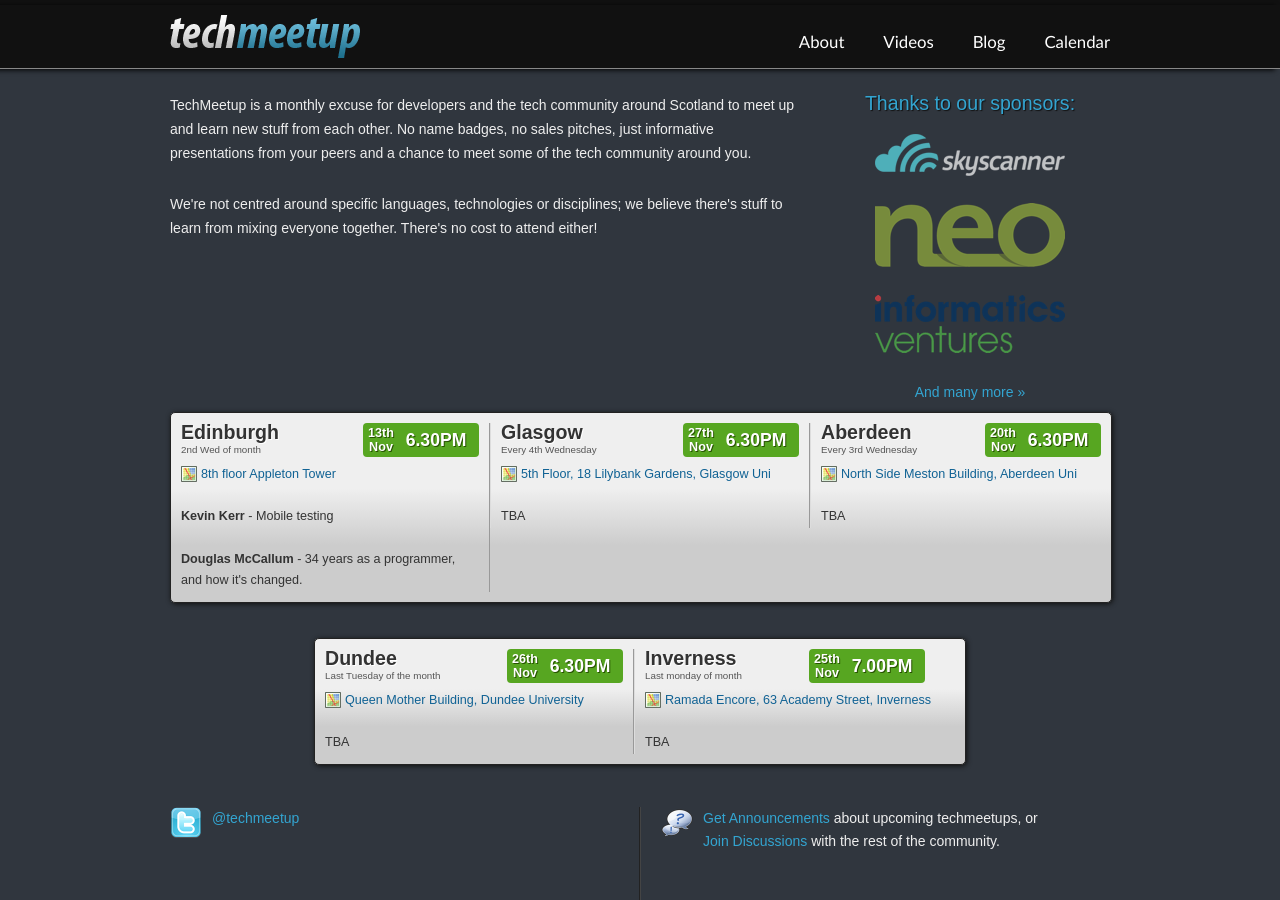
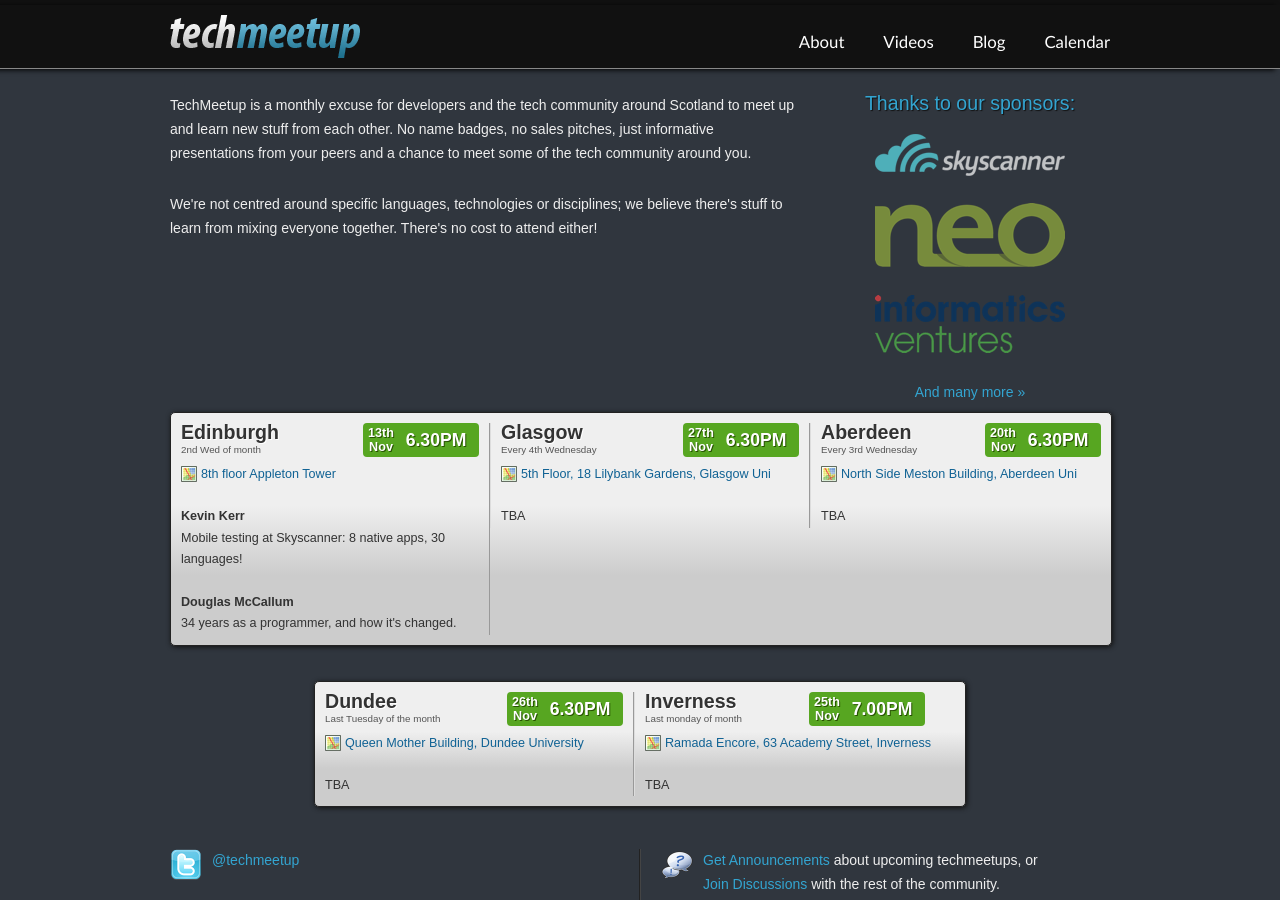
Before and after one commit to techmeetup/techmeetup.co.uk, a Jekyll site: the page built from index.html, in a window 1280 px wide and 900 px high. Built offline with Jekyll 4.4.1, drawn with Linux system fonts in a browser that asks for light colours; Markdown is read by kramdown in place of the engine named in the settings.

Commit message:
Update Edinburgh Nov Meetup

```diff
--- a/index.html
+++ b/index.html
@@ -34,9 +34,9 @@
     <span>2nd Wed of month</span>
     <p><a href="http://maps.google.co.uk/maps?q=Appleton+Tower,+Crichton+Street,+Edinburgh&amp;hl=en&amp;ll=55.944514,-3.186893&amp;spn=0.010009,0.027874&amp;t=h&amp;z=16&amp;vpsrc=0" class="map">8th floor Appleton Tower</a></p>
     <p>
-      <strong>Kevin Kerr</strong> - Mobile testing
+      <strong>Kevin Kerr</strong><br>Mobile testing at Skyscanner: 8 native apps, 30 languages!
       <br><br>
-      <strong>Douglas McCallum</strong> - 34 years as a programmer, and how it's changed.
+      <strong>Douglas McCallum</strong><br>34 years as a programmer, and how it's changed.
     </p>
     <div class="datewrapper">
       <div class="when">
```
